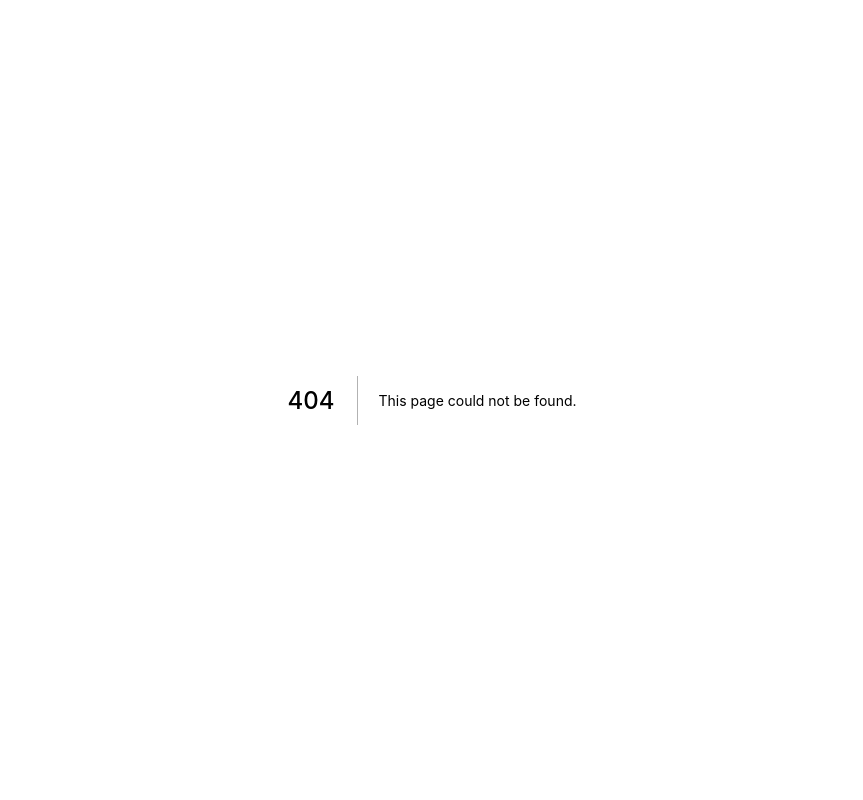
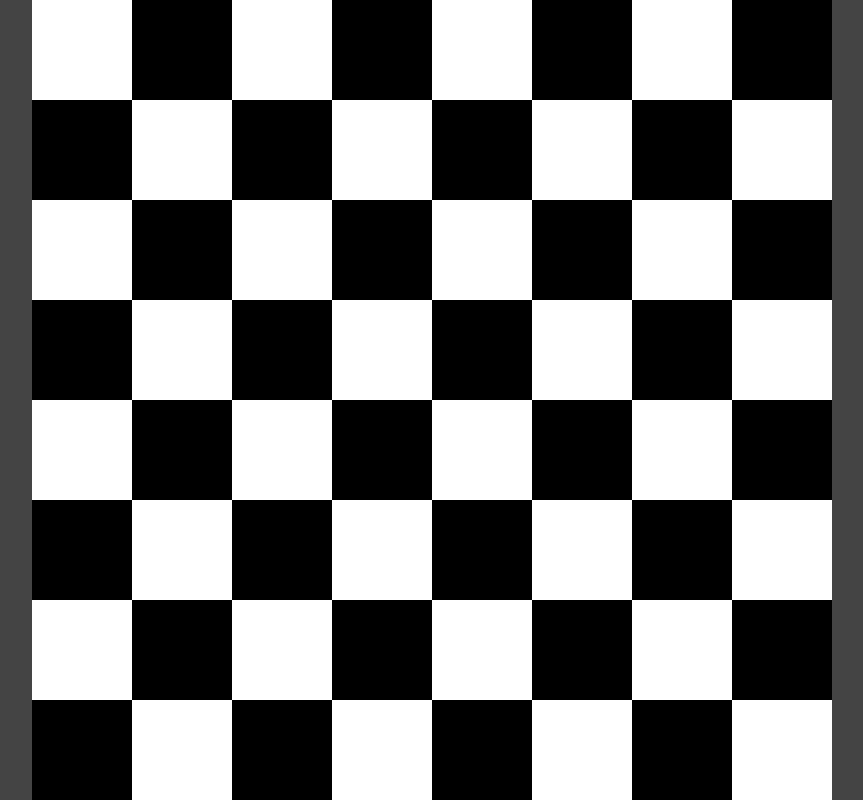
Before and after one commit to ibrunoss/bc-nextjs, a Next.js app: page /chessboard in a window 1280 px wide. Before the commit this address had no page. Shown: the whole page, without its empty margins (208-1071 px from the left). Built offline with nearby package versions, Linux system fonts and the light colour scheme.

Commit message:
Chessboard

```diff
--- /dev/null
+++ b/components/Chessboard/Chessboard.tsx
@@ -0,0 +1,26 @@
+import Line from "./Line";
+
+const styles = {
+  display: "flex",
+  flexDirection: "column",
+  alignItems: "center",
+  justifyContent: "center",
+  backgroundColor: "#444",
+  minHeight: "100vh",
+  minWidth: "100vw",
+};
+
+const Chessboard: React.FC = () => (
+  <div style={styles}>
+    <Line />
+    <Line alternating />
+    <Line />
+    <Line alternating />
+    <Line />
+    <Line alternating />
+    <Line />
+    <Line alternating />
+  </div>
+);
+
+export default Chessboard;
--- /dev/null
+++ b/components/Chessboard/Line.tsx
@@ -0,0 +1,27 @@
+import Square from "./Square";
+
+interface LineType {
+  alternating?: boolean;
+}
+
+const styles = {
+  display: "flex",
+  alignItems: "center",
+  justifyContent: "center",
+  backgroundColor: "#444",
+};
+
+const Line: React.FC<LineType> = ({ alternating }) => (
+  <div style={styles}>
+    <Square alternating={alternating} />
+    <Square alternating={!alternating} />
+    <Square alternating={alternating} />
+    <Square alternating={!alternating} />
+    <Square alternating={alternating} />
+    <Square alternating={!alternating} />
+    <Square alternating={alternating} />
+    <Square alternating={!alternating} />
+  </div>
+);
+
+export default Line;
--- /dev/null
+++ b/components/Chessboard/Square.tsx
@@ -0,0 +1,14 @@
+interface SquareType {
+  alternating?: boolean;
+}
+
+const Square: React.FC<SquareType> = ({ alternating }) => {
+  const style = {
+    width: "100px",
+    height: "100px",
+    backgroundColor: alternating ? "#000" : "#fff",
+  };
+  return <div style={style} />;
+};
+
+export default Square;
--- /dev/null
+++ b/pages/chessboard.tsx
@@ -0,0 +1,7 @@
+import type { NextPage } from "next";
+
+import Chessboard from "../components/Chessboard/Chessboard";
+
+const chessboard: NextPage = () => <Chessboard />;
+
+export default chessboard;
```
